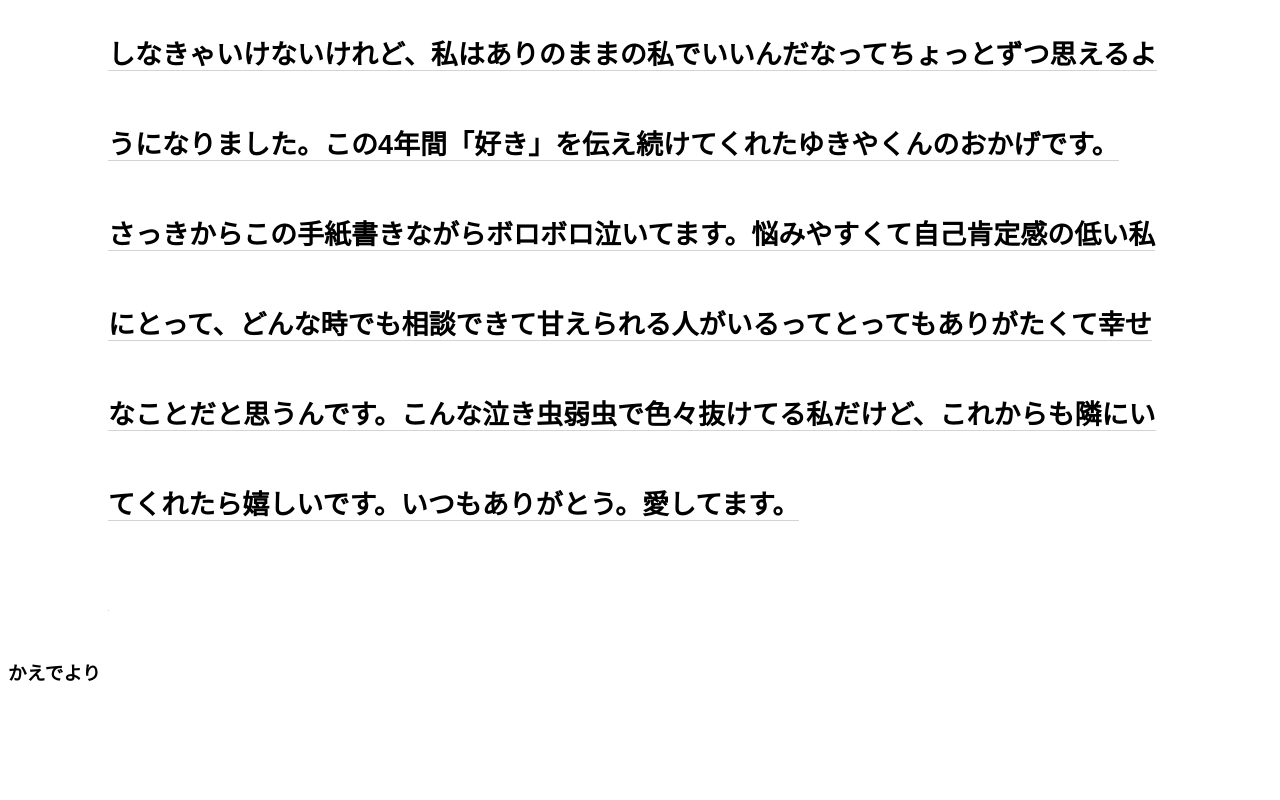
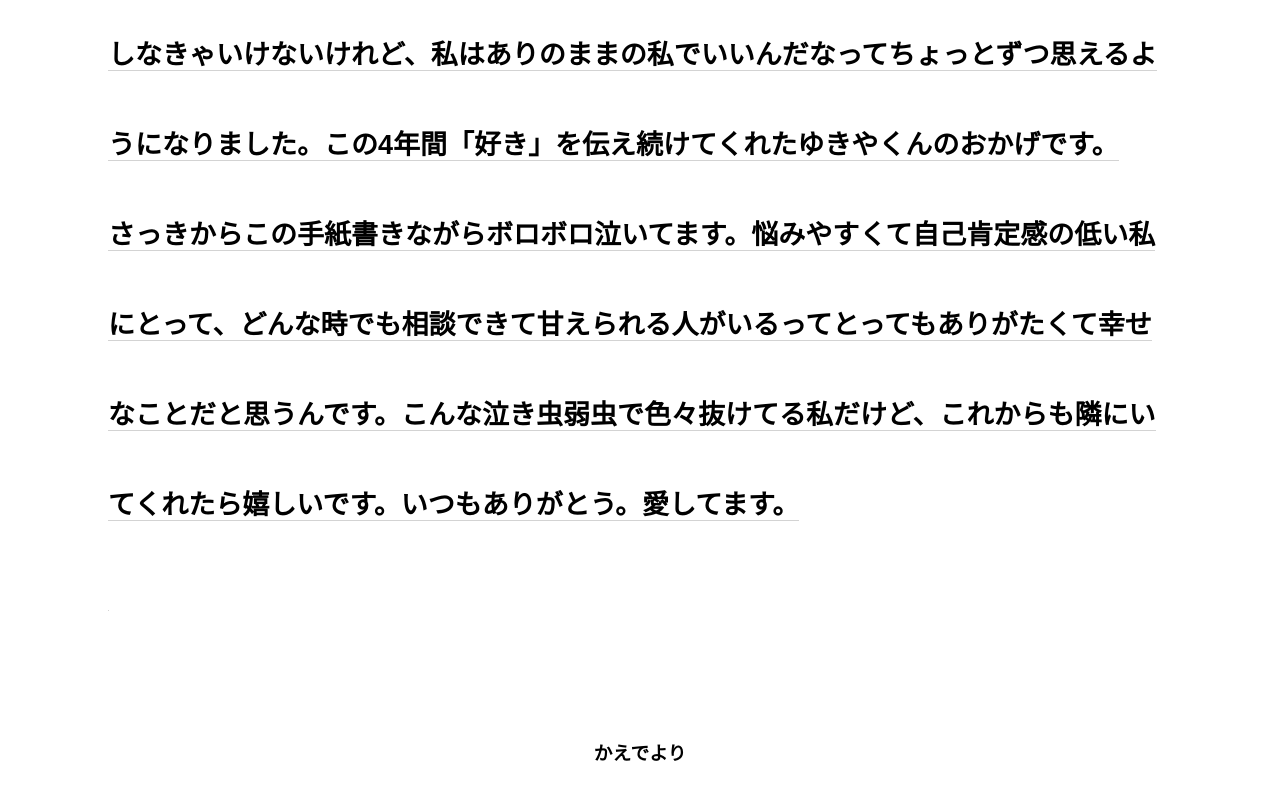
Before and after one commit to kaedesuga/letter, a plain HTML site: page index.html in a window 1280 px wide. Shown: the part 2458-3258 px from the top of the page. Before the commit the page ends 3162 px from the top, so only its background shows below. Drawn offline with Linux system fonts and the light colour scheme; a web font is replaced by a local one.

Commit message:
Update letter.css

```diff
--- a/letter.css
+++ b/letter.css
@@ -16,7 +16,7 @@ text-align:center;
 font-size:27px;
 padding:0px 100px;
 line-height:90px;
-padding:0px 100px 170px 10ppx;
+padding:0px 100px 80px 100px;
 
 
 }
@@ -27,3 +27,8 @@ background: linear-gradient(transparent 97%, #d3d3d3 97%);
   font-weight: bold;
   padding:  1px 1px;
 }
+
+.from{
+padding:0px 0px 150px 0px;
+text-align:center;
+}
```
